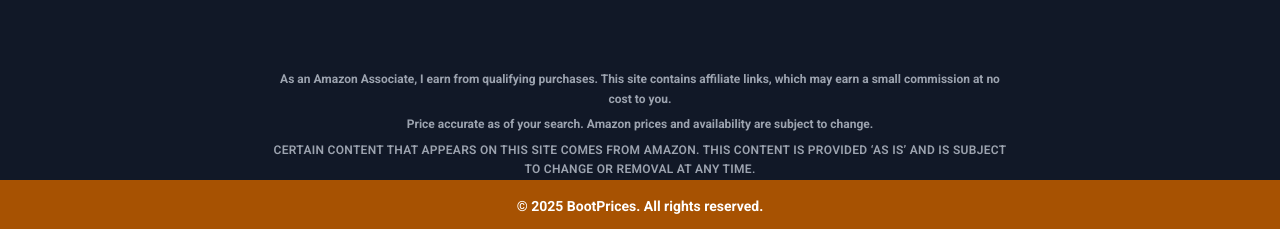
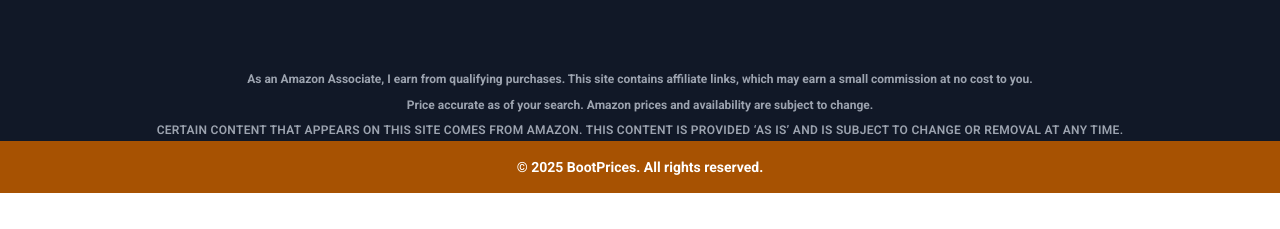
Before and after one commit to f7brian/bootprices-frontend, a Next.js app: page / in a window 1280 px wide. Shown: the part 2911-3140 px from the top of the page. After the commit the page ends 3104 px from the top, so only its background shows below. Built offline with nearby package versions, Linux system fonts and the light colour scheme; no server answers.

Commit message:
Update Footer.tsx
Additional fix to remove breaks in 3 disclaimer lines. (got rid of max-w-3xl)

```diff
--- a/src/shared/Footer.tsx
+++ b/src/shared/Footer.tsx
@@ -111,7 +111,7 @@ export default function Footer() {
       </div>
 
       {/* Amazon Disclaimers */}
-<div className="text-center text-xs text-gray-400 leading-relaxed max-w-3xl mx-auto mt-6 px-4 space-y-1.5">
+<div className="text-center text-xs text-gray-400 leading-relaxed mx-auto mt-6 px-4 space-y-1.5">
   <div>As an Amazon Associate, I earn from qualifying purchases. This site contains affiliate links, which may earn a small commission at no cost to you.</div>
   <div>Price accurate as of your search. Amazon prices and availability are subject to change.</div>
   <div className="font-semibold tracking-wide uppercase">CERTAIN CONTENT THAT APPEARS ON THIS SITE COMES FROM AMAZON. THIS CONTENT IS PROVIDED ‘AS IS’ AND IS SUBJECT TO CHANGE OR REMOVAL AT ANY TIME.</div>
```
